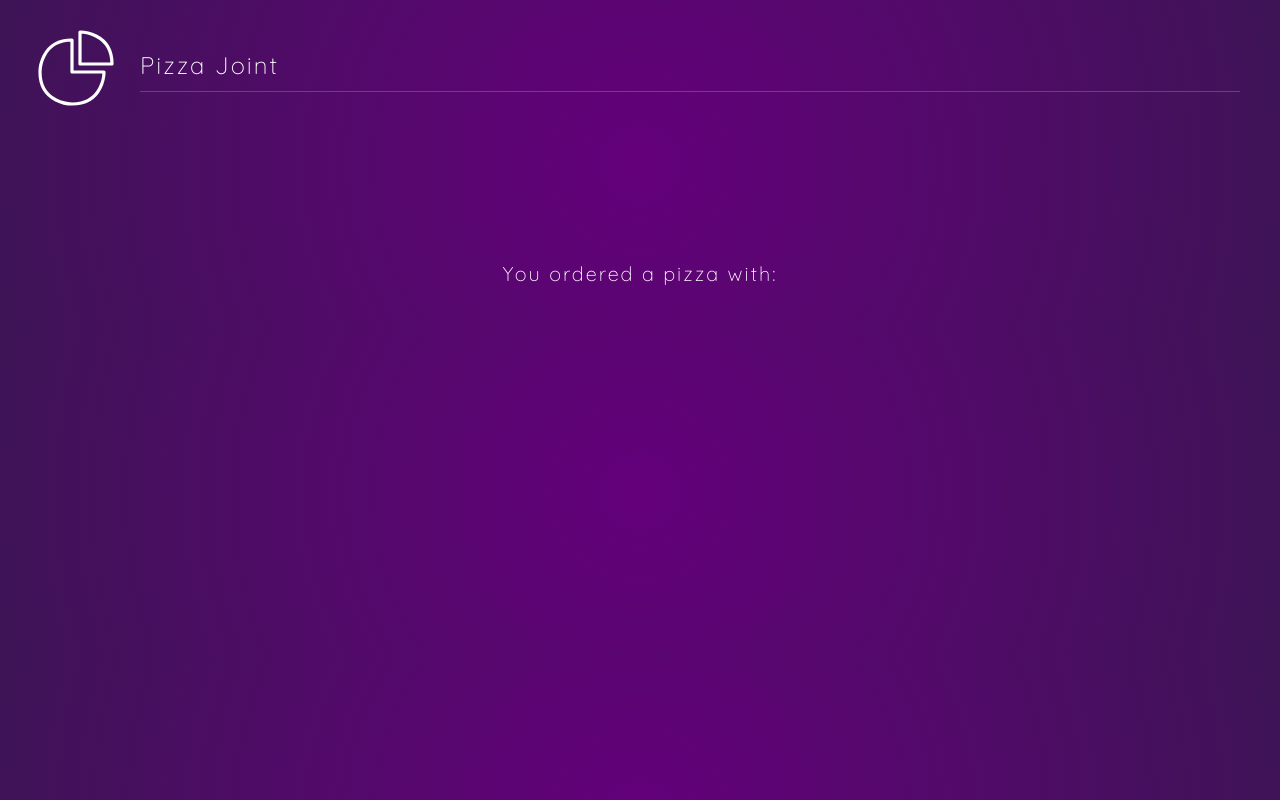
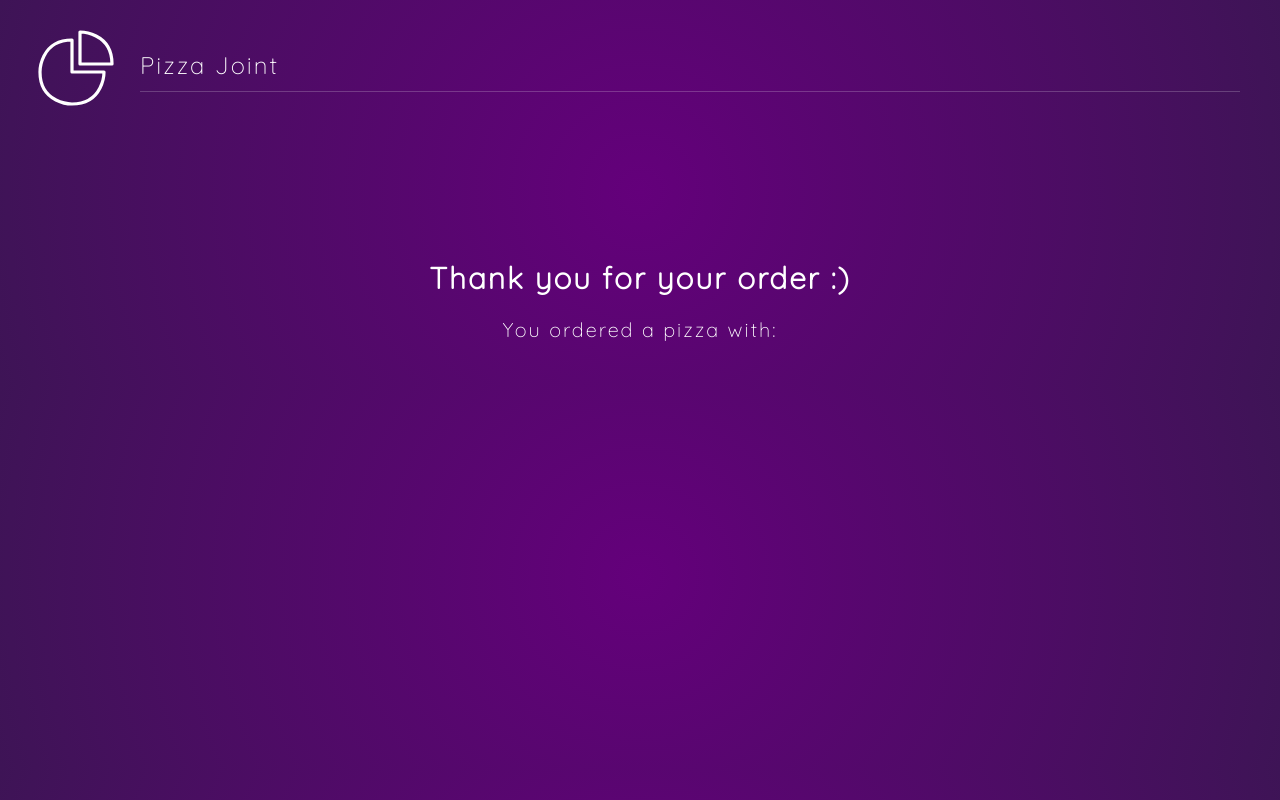
Before and after one commit to AxelSalim/react-framer-motion, a React (Create React App) app: page /order in a window 1280 px wide. Built offline with nearby package versions, Linux system fonts and the light colour scheme.

Commit message:
utilisation de animating routes

```diff
--- a/src/App.js
+++ b/src/App.js
@@ -1,13 +1,15 @@
 import React, { useState } from 'react';
-import { Route, Routes } from "react-router-dom";
+import { Route, Routes, useLocation } from "react-router-dom";
 import Header from './components/Header';
 import Home from './components/Home';
 import Base from './components/Base';
 import Toppings from './components/Toppings';
 import Order from './components/Order';
+import { AnimatePresence } from 'framer-motion';
 
 function App() {
   const [pizza, setPizza] = useState({ base: "", toppings: [] });
+  const location = useLocation();
 
   const addBase = (base) => {
     setPizza({ ...pizza, base })
@@ -26,12 +28,14 @@ function App() {
   return (
     <>
       <Header />
-      <Routes>
-        <Route path="/base" element={<Base addBase={addBase} pizza={pizza} />} />
-        <Route path="/toppings" element={<Toppings addTopping={addTopping} pizza={pizza} />} />
-        <Route path="/order" element={<Order pizza={pizza} />} />
-        <Route path="/" element={<Home />} />
-      </Routes>
+      <AnimatePresence>
+        <Routes location={location} key={location.key}>
+          <Route path="/base" element={<Base addBase={addBase} pizza={pizza} />} />
+          <Route path="/toppings" element={<Toppings addTopping={addTopping} pizza={pizza} />} />
+          <Route path="/order" element={<Order pizza={pizza} />} />
+          <Route path="/" element={<Home />} />
+        </Routes>
+      </AnimatePresence>
     </>
   );
 }
--- a/src/components/Home.js
+++ b/src/components/Home.js
@@ -15,13 +15,27 @@ const buttonVariants = {
   }
 }
 
+const containerVariants = {
+  hidden: {
+    opacity: 0,
+  },
+  visible: {
+    opacity: 1,
+    transition: { delay: 1.5, duration: 1.5 }
+  },
+  exit: {
+    x: '-100vw',
+    transition : { ease: "easeInOut" }
+  }
+}
+
 const Home = () => {
 
   return (
     <motion.div className="home container"
-      initial={{ opacity: 0 }}
-      animate={{ opacity: 1 }}
-      transition={{ delay: 1.5, duration: 1.5 }}
+      initial="hidden"
+      animate="visible"
+      exit="exit"
     >
       <h2>Welcome to Pizza Joint</h2>
 
--- a/src/components/Order.js
+++ b/src/components/Order.js
@@ -34,6 +34,7 @@ const childVariants = {
 const Order = ({ pizza }) => {
 
   const [showTitle, setShowTitle] = useState(true);
+
   setTimeout(() => {
     setShowTitle(false);
   }, 4000);
@@ -44,14 +45,8 @@ const Order = ({ pizza }) => {
       initial="hidden"
       animate="visible"
     >
-      <AnimatePresence>
-        {showTitle && (
-          <motion.h2
-            exit={{ y: -1000 }}
-          className="text-3xl font-bold">Thank you for your order :)</motion.h2>
-        )}
-      </AnimatePresence>
 
+      <h2 className="text-3xl font-bold">Thank you for your order :)</h2>
       <motion.p variants={childVariants} className="text-xl" >You ordered a {pizza.base} pizza with:</motion.p>
       <motion.div variants={childVariants}>
         {pizza.toppings.map(topping => <div key={topping}>{topping}</div>)}
```
